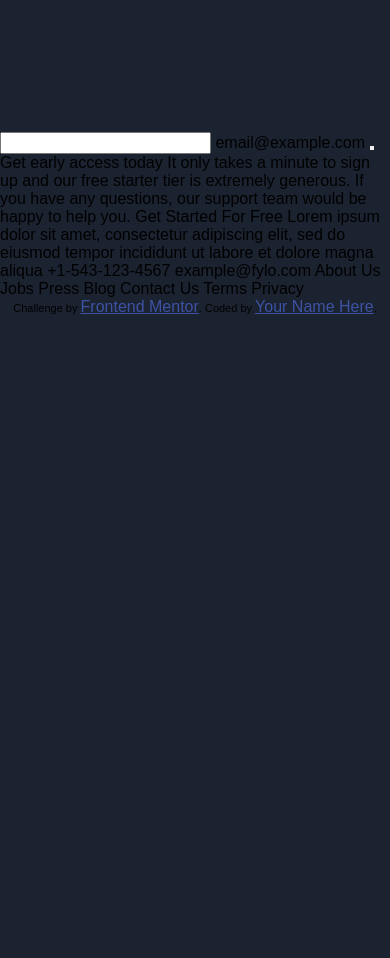
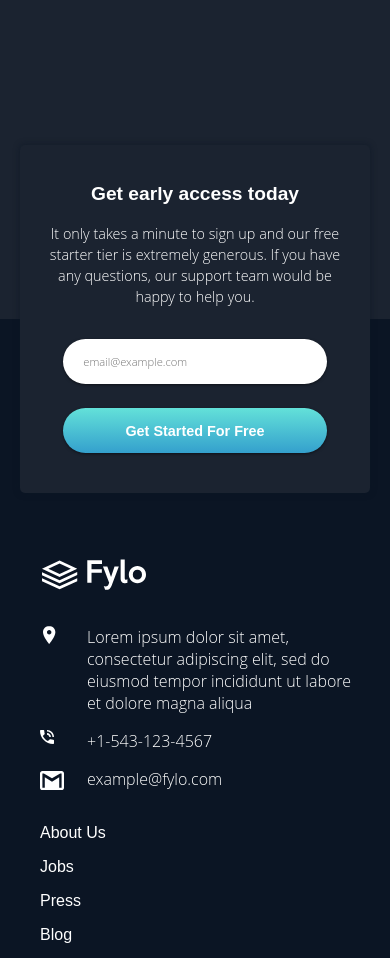
Before and after one commit to emmanuelRitzler/fylo-landing-page, a plain HTML site: page index.html in a window 390 px wide. Shown: the part 3460-4418 px from the top of the page. Before the commit the page ends 3776 px from the top, so only its background shows below. Drawn offline with Linux system fonts and the light colour scheme; a web font is replaced by a local one.

Commit message:
Finish mobile version

```diff
--- a/index.html
+++ b/index.html
@@ -3,7 +3,7 @@
 <head>
   <meta charset="UTF-8">
   <meta name="viewport" content="width=device-width, initial-scale=1.0"> <!-- displays site properly based on user's device -->
-
+  <link rel="stylesheet" href="https://cdnjs.cloudflare.com/ajax/libs/font-awesome/4.7.0/css/font-awesome.min.css">
   <link rel="icon" type="image/png" sizes="32x32" href="./images/favicon-32x32.png">
   <link rel="stylesheet" href="style.css">
   <title>Frontend Mentor | Fylo landing page with dark theme and features grid</title>
@@ -30,7 +30,7 @@
     <h1>All your files in one secure location, accessible anywhere.</h1>
     <p>Fylo stores all your most important files in one secure location. Access them wherever
       you need, share and collaborate with friends family, and co-workers.</p>
-      <button id="get-started">Get Started</button>
+      <button class="get-started">Get Started</button>
   </main>
   <section id="usp-section">
     <div class="usp">
@@ -98,41 +98,44 @@
     </div>
   </section>
   <section id="early-access">
-    <h2></h2>
-    <p></p>
-    <input type="text">
-    <label for="e-mail">email@example.com</label>
-    <button></button>
+    <h2>Get early access today</h2>
+    <p>It only takes a minute to sign up and our free starter tier is extremely generous. If you have any questions, our support team would be happy to help you.</p>
+    <label for="email"></label>
+    <input type="email" id="email" name="email" placeholder="email@example.com">
+    <button class="get-started">Get Started For Free</button>
   </section>
-
-
-  Get early access today
-
-  It only takes a minute to sign up and our free starter tier is extremely generous. If you have any
-  questions, our support team would be happy to help you.
-
-  Get Started For Free
-
-  Lorem ipsum dolor sit amet, consectetur adipiscing elit, sed do eiusmod tempor incididunt ut labore et
-  dolore magna aliqua
-
-  +1-543-123-4567
-  example@fylo.com
-
-  About Us
-  Jobs
-  Press
-  Blog
-
-  Contact Us
-  Terms
-  Privacy
-
   <footer>
+    <img id="footer-logo" src="images/logo.svg" alt="Company Logo">
+    <div id="contact-section">
+      <img id="location-icon" src="images/icon-location.svg" alt="location icon">
+      <p id="location-text">Lorem ipsum dolor sit amet, consectetur adipiscing elit, sed do eiusmod tempor incididunt ut labore et dolore magna aliqua</p>
+      <img id="phone-icon" src="images/icon-phone.svg" alt="phone icon">
+      <p id="phone-text">+1-543-123-4567</p>
+      <img id="email-icon" src="images/icon-email.svg" alt="email icon">
+      <p id="email-text">example@fylo.com</p>
+    </div>
+    <div id="footer-links-one">
+      <a href="#">About Us</a>
+      <a href="#">Jobs</a>
+      <a href="#">Press</a>
+      <a href="#">Blog</a>
+    </div>
+    <div id="footer-links-two">
+      <a href="#">Contact Us</a>
+      <a href="#">Terms</a>
+      <a href="#">Privacy</a>
+    </div>
+    <div class="social-media-icons">
+        <i class="fa fa-facebook"></i>
+        <i class="fa fa-twitter"></i>
+        <i class="fa fa-instagram"></i>
+    </div>
+  </footer>
+  <!-- <footer>
     <p class="attribution">
       Challenge by <a href="https://www.frontendmentor.io?ref=challenge" target="_blank">Frontend Mentor</a>.
       Coded by <a href="#">Your Name Here</a>.
     </p>
-  </footer>
+  </footer> -->
 </body>
 </html>
--- a/style.css
+++ b/style.css
@@ -79,10 +79,10 @@
         margin: 32px 0;
         line-height: 36px;
     }
-    #get-started {
+    .get-started {
         padding: 10px;
-        width: 240px;
-        height: 50px;
+        width: 85%;
+        height: 45px;
         background: linear-gradient(#63E1D9, #34A0CD);
         border: none;
         border-radius: 25px;
@@ -161,9 +161,11 @@
         text-decoration: none;
     }
     #testimonials-section {
+        height: auto;
         margin: 160px 0;
         color: #FFFFFF;
         padding: 0 40px;
+        padding-bottom: 160px;
     }
     .testimonials {
         height: auto;
@@ -227,5 +229,128 @@
         font-size: 0.9rem;
         line-height: 21px;
     }
-
+    #early-access {
+        position: absolute;
+        transform: translate(0, -50%);
+        margin-bottom: 80px 0;
+        background-color: #1B2330;
+        color: #FFFFFF;
+        padding: 20px 20px 40px 20px;
+        margin: 0px 20px;
+        text-align: center;
+        border-radius: 5px;
+        box-shadow: 0px 0px 6px #0b1524a6;
+    }
+    #early-access h2 {
+        font-size: 1.2rem;
+        margin: 18px 0;
+    }
+    #early-access p {
+        font-weight: 100;
+        margin: 8px 0;
+        font-family: 'Open Sans', sans-serif;
+        font-size: 0.9rem;
+        line-height: 21px;
+    }
+    #email {
+        padding: 5px 5px 5px 20px;
+        width: 85%;
+        height: 45px;
+        background: #FFFFFF;
+        border: none;
+        border-radius: 25px;
+        color: #c0c0c0;
+        font-weight: 100;
+        font-size: 0.7rem;
+        font-family: 'Open Sans', sans-serif;
+        box-shadow: 0 1px 3px rgba(0, 0, 0, 0.501);
+        margin: 24px 0;
+    }
+    footer {
+        height: auto;
+        background-color: #0B1524;
+        margin: 80px 0px;
+        padding: 0 40px;
+        color: #FFFFFF;
+        padding-top: 240px;
+        padding-bottom: 80px;
+    }
+    #footer-logo {
+        height: 31px;
+        width: 108px;
+        object-fit: contain;
+    }
+    #contact-section {
+        margin: 32px 0px;
+        display: grid;
+        grid-template-rows: 3;
+        grid-template-columns: 10% 90%;
+        gap: 16px;
+    }
+    #location-text {
+        grid-column: 2 / 3;
+        grid-row: 1 / 2;
+        font-family: 'Open Sans', sans-serif;
+        font-weight: 200;
+    }
+    #location-icon {
+        grid-column: 1 / 2;
+        grid-row: 1 / 2;
+        height: 18px;
+        width: 18px;
+        object-fit: contain;
+    }
+    #phone-text {
+        grid-column: 2 / 3;
+        grid-row: 2 / 3;
+        font-family: 'Open Sans', sans-serif;
+        font-weight: 200;
+    }
+    #phone-icon {
+        grid-column: 1 / 2;
+        grid-row: 2 / 3;
+        height: 14px;
+        width: 14px;
+        object-fit: contain;
+    }
+    #email-text {
+        grid-column: 2 / 3;
+        grid-row: 3 / 4;
+        font-family: 'Open Sans', sans-serif;
+        font-weight: 200;
+    }
+    #email-icon {
+        grid-column: 1 / 2;
+        margin-right: 0px;
+        height: 24px;
+        width: 24px;
+        object-fit: contain;
+    }
+    #footer-links-one,
+    #footer-links-two  {
+        margin: 32px 0px;
+    }
+    #footer-links-one a,
+    #footer-links-two a {
+        color: #FFFFFF;
+        display: block;
+        text-decoration: none;
+        margin: 16px 0px;
+    }
+    .social-media-icons {
+        margin: 64px auto;
+        display: flex;
+        justify-content: center;
+        align-items: center;
+    }
+    .social-media-icons .fa {
+        display: flex;
+        justify-content: center;
+        align-items: center;
+        border: 1px solid #FFFFFF;
+        border-radius: 50%;
+        height: 28px;
+        width: 28px;
+        margin: 0px 6px;
+    }
 };
```
